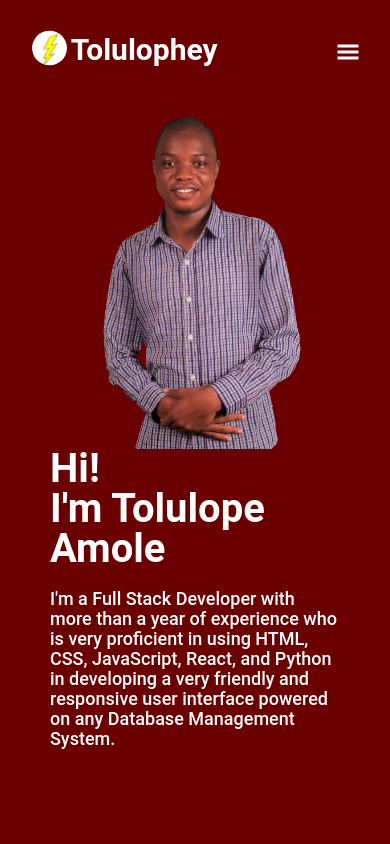
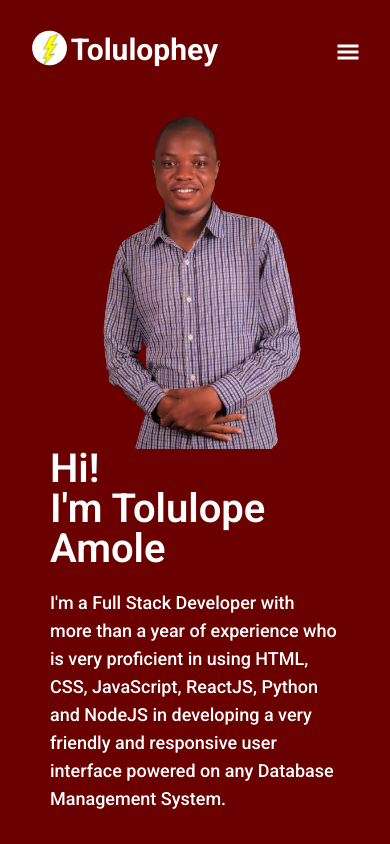
Before and after one commit to Tolulophey/my-personal-portfolio, a React (Create React App) app: page / in a window 390 px wide. Shown: the top 844 px of the page. Built offline with nearby package versions, Linux system fonts and the light colour scheme.

Commit message:
line-height, and font-adjusted

```diff
--- a/src/components/About/about.css
+++ b/src/components/About/about.css
@@ -3,7 +3,6 @@
     flex-direction: column;
     position: relative;
     background-color: #fff;
-    font-family: 'Roboto';
     color: #000;
     min-height: 100vh;
     height: 100%;
@@ -43,7 +42,7 @@ color: #000000;
 .about .bottom > .right > .description > p{
     font-weight: 700;
     font-size: 24px;
-    line-height: 28px;
+    line-height: 40px;
     margin-bottom: 80px;
     color: rgba(115, 119, 119, 0.7);
 }
@@ -102,6 +101,9 @@ color: #000000;
     }
     .about .bottom > .right > .description > .points {
         padding-bottom: 150px;
+    }
+    .about .bottom > .right > .description > p {
+        line-height: 28px;
     }
 }
 @media screen and (max-width:900px) {
--- a/src/components/Footer/footer.css
+++ b/src/components/Footer/footer.css
@@ -38,6 +38,12 @@ hr.top{
     align-items: center;
     color:  #737777;;
 }
+
+@media screen and (max-width:1000px){
+    .footer{
+        padding: 0 50px;
+    }
+}
 @media screen and (max-width:900px){
     .footer {
         padding: 0 30px;
--- a/src/components/Portfolio/portfolio.css
+++ b/src/components/Portfolio/portfolio.css
@@ -6,7 +6,6 @@
     width: 100%;
     margin: 0 auto;
     background-color: #420202;
-    font-family: 'Roboto';
     color: #fff;
     min-height: 100vh;
     height: 100%;
--- a/src/components/Services/service.css
+++ b/src/components/Services/service.css
@@ -1,7 +1,6 @@
 .service{
     width: 100%;
     background-color: #f5f1cc;
-    font-family: 'Roboto';
     color: #000;
     min-height: 100vh;
     height: 100%;
@@ -20,7 +19,7 @@
     /* height: fit-content; */
     font-weight: 500;
     font-size: 32px;
-    line-height: 38px;
+    line-height: 40px;
     color: #FFFFFF;
     padding: 0 24px;
     margin: 0 5px;
@@ -66,6 +65,10 @@
         font-size: 35px;
         line-height: 40px;
     }
+    .service > div > .description{
+    font-size: 20px;
+    line-height: 28px;
+}
 }
 @media screen and (max-width:600px){
     .service {
--- a/src/components/Testimonials/testimonial.css
+++ b/src/components/Testimonials/testimonial.css
@@ -1,7 +1,6 @@
 .testimonial{
     width: 100%;
     background-color: #f5f1cc;
-    font-family: 'Roboto';
     color: #000;
     min-height: 100vh;
     height: 100%;
@@ -37,7 +36,7 @@
     font-family: 'Poppins';
     font-weight: 600;
     font-size: 24px;
-    line-height: 36px;
+    line-height: 40px;
     margin:0 50px;
 }
 .testimony > .image{
@@ -94,9 +93,11 @@
         width: 100%;
         min-height: auto;
     }
+    .testimony {
+        font-size: 20px;
+        line-height: 28px;
+    }
 }
-
-
 @media screen and (max-width:900px) {
     .testimonial {
         padding: 0 50px;
--- a/src/components/hero/Hero.js
+++ b/src/components/hero/Hero.js
@@ -13,7 +13,8 @@ function Hero() {
         <div className="left">
           <h1>Hi!</h1>
           <h1>I'm Tolulope Amole</h1>
-          <p>I'm a Full Stack Developer with more than a year of experience who is very proficient in using HTML, CSS, JavaScript, React, and Python in developing a very friendly and responsive user interface powered on any Database Management System.</p>
+          <p>I'm a Full Stack Developer with more than a year of experience who is very proficient in using HTML, CSS, JavaScript, ReactJS, Python and NodeJS in developing a very friendly and responsive user interface powered on any Database Management System.</p>
+          <p></p>
         </div>
         <div className="right">
           {/* <img src={ellipse} alt="ring" /> */}
--- a/src/components/hero/hero.css
+++ b/src/components/hero/hero.css
@@ -2,7 +2,6 @@
     display: flex;
     align-items: center;
     width: 100%;
-    font-family: 'Roboto';
     color: #FFFFFF;
     background-color: #6A0000;
     min-height: 100vh;
@@ -41,7 +40,7 @@
     margin-top: 50px;
     font-weight: 500;
     font-size: 24px;
-    line-height: 28px;
+    line-height: 40px;
     color: #FFFFFF;
 }
 .container > .left > img{
@@ -98,7 +97,7 @@
     .container > .left > p {
         margin-top: 30px;
         font-size: 20px;
-        line-height: 24px;
+        line-height: 28px;
     }
 }
 
@@ -124,7 +123,6 @@
     .container > .left > p {
         margin-top: 20px;
         font-size: 18px;
-        line-height: 20px;
     }
     .container > .right {
         width: 100%;
--- a/src/index.css
+++ b/src/index.css
@@ -1,3 +1,5 @@
+/* @import url('https://fonts.googleapis.com/css2?family=Poppins:wght@100;200;300;400;500;600;700;800;900&display=swap'); */
+@import url('https://fonts.googleapis.com/css2?family=Roboto:wght@100;200;300;400;500;600;700;800;900&display=swap');
 *{
     margin: 0;
     padding: 0;
@@ -5,10 +7,7 @@
 }
 body {
   width: 100%;
-  margin: 0;
-  font-family: -apple-system, BlinkMacSystemFont, 'Segoe UI', 'Roboto', 'Oxygen',
-    'Ubuntu', 'Cantarell', 'Fira Sans', 'Droid Sans', 'Helvetica Neue',
-    sans-serif;
+  font-family: 'Roboto', sans-serif;
   -webkit-font-smoothing: antialiased;
   -moz-osx-font-smoothing: grayscale;
 }
```
